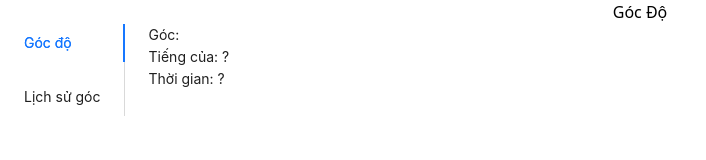
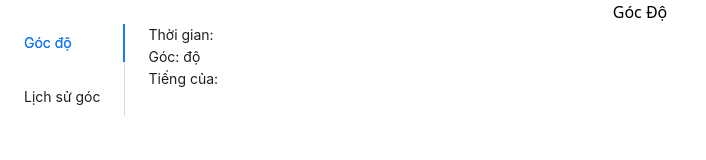
Before and after one commit to NewBewp/fe_rotating_table, a React (Vite) app: page /angle in a window 1280 px wide. Shown: the top 160 px of the page, without its empty margins (0-706 px from the left). Built offline with nearby package versions, Linux system fonts and the light colour scheme; no server answers.

Commit message:
sound type, time

```diff
--- a/src/components/templates/angle/AngleInput.tsx
+++ b/src/components/templates/angle/AngleInput.tsx
@@ -2,31 +2,64 @@ import axios from "axios";
 import { useEffect, useState } from "react";
 
 export const AngleInput = () => {
-  const [myData, setMyData] = useState([]);
+  const [myAngle, setMyAngle] = useState([]);
+  const [mySound, setMySound] = useState([]);
+  const [myTime, setMyTime] = useState([]);
+
   const getAngle = async () => {
     try {
       const response = await axios.get('https://ap-southeast-1.aws.data.mongodb-api.com/app/application-0-rxqgf/endpoint/getlatestdata');
-      setMyData(response.data);
+      setMyAngle(response.data);
       console.log("data", response.data[0].number);
     } catch (error) {
       console.error('Error fetching data:', error);
     }
   };
 
+  const getSound = async () => {
+    try {
+      const response = await axios.get('https://ap-southeast-1.aws.data.mongodb-api.com/app/application-0-rxqgf/endpoint/getsoundtype');
+      setMySound(response.data);
+      console.log("data", response.data[0].Public.Input.Data.Prediction);
+    } catch (error) {
+      console.error('Error fetching data:', error);
+    }
+  };
+
+  const getTime = async () => {
+    try {
+      const response = await axios.get('https://ap-southeast-1.aws.data.mongodb-api.com/app/application-0-rxqgf/endpoint/get_time');
+      setMyTime(response.data);
+      console.log("data", response.data[0].Public.Input.Data.Time);
+    } catch (error) {
+      console.error('Error fetching data:', error);
+    }
+  };
+
+  useEffect(() => {
+    getSound();
+  }, [mySound]);
+
   useEffect(() => {
     getAngle();
-  }, [setMyData]);
+  }, [myAngle]);
+
+  useEffect(() => {
+    getTime();
+  }, [myTime]);
+
+
 
   return (
     <div>
       <div>
-        Góc: {myData.map(item => item.number)}
+        Thời gian: {myTime.map(item => item.Public.Input.Data.Time)}
       </div>
       <div>
-        Tiếng của: ?
+        Góc: {myAngle.map(item => item.number)} độ
       </div>
       <div>
-        Thời gian: ?
+        Tiếng của: {mySound.map(item => item.Public.Input.Data.Prediction)}
       </div>
     </div>
   )
```
